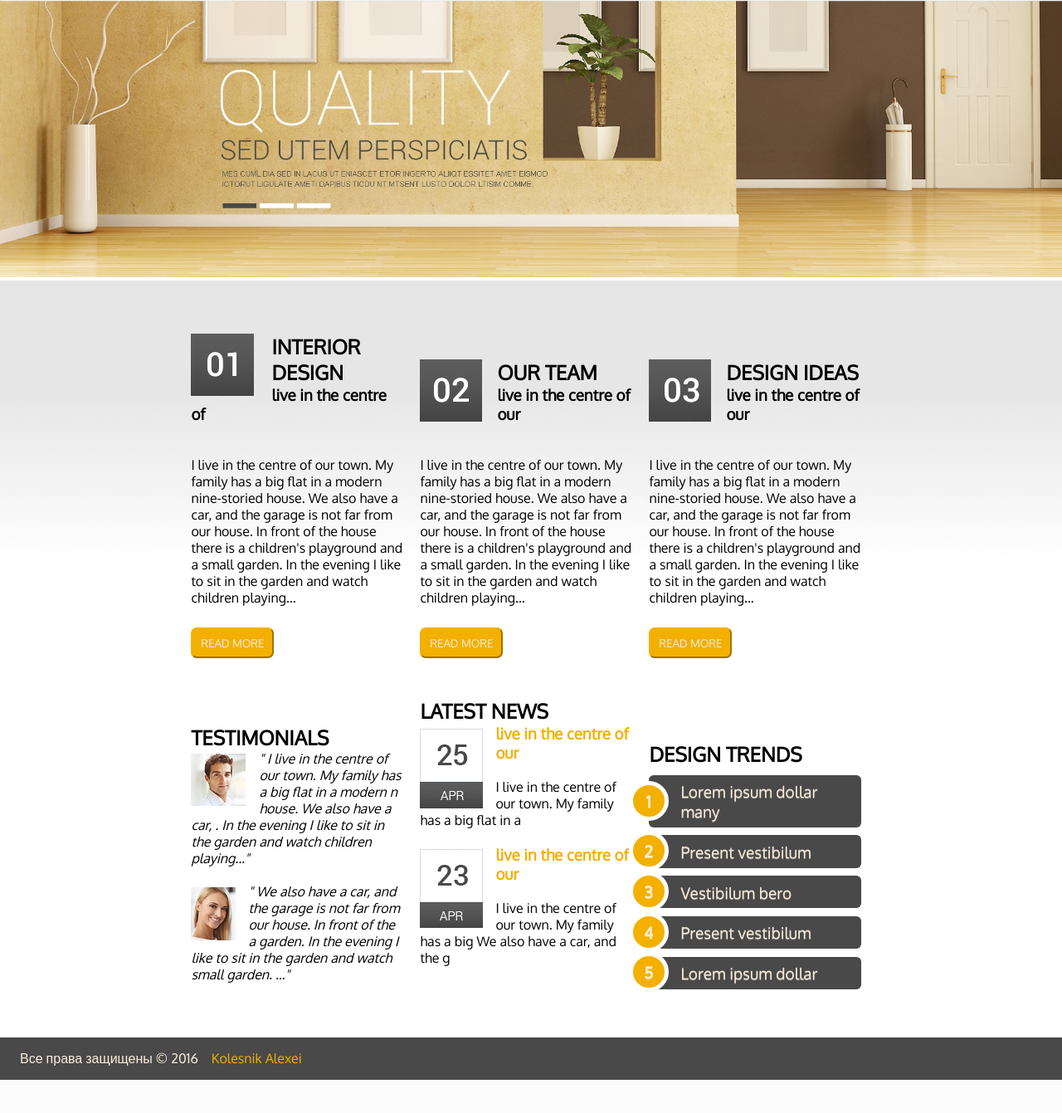
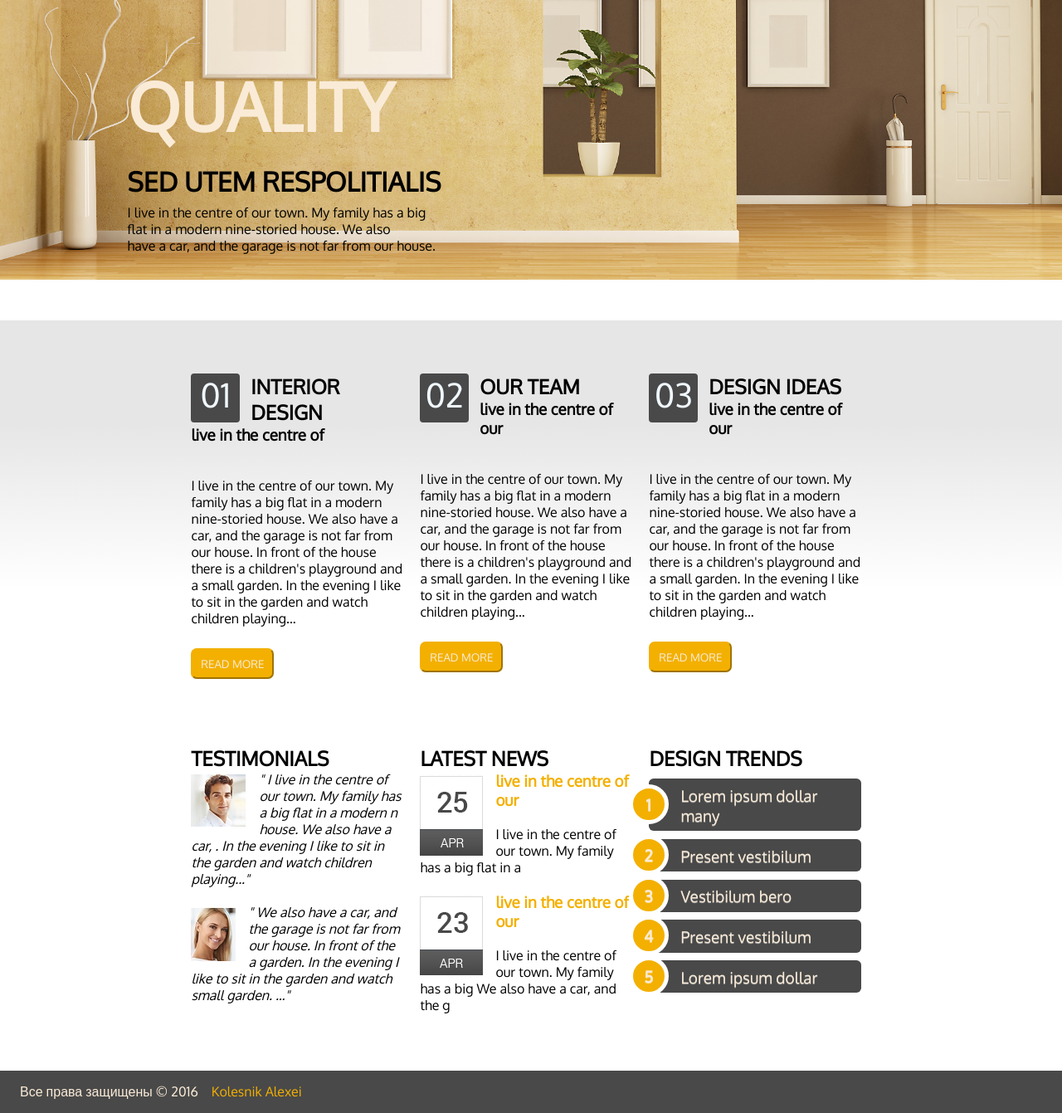
Before and after one commit to oleksii-s/26-10-fstk, a PHP site: page / in a window 1280 px wide. Shown: the part 150-1491 px from the top of the page at 83% size. Before the commit the page ends 1451 px from the top, so only its background shows below. Run offline with PHP 8.4, Linux system fonts and the light colour scheme; some web fonts are replaced.

Commit message:
reload_psd_site

```diff
--- a/psd_site/css/style.css
+++ b/psd_site/css/style.css
@@ -13,7 +13,33 @@
 a{
     text-decoration: none;
 }
-                             /*Вверх сайта*/
+h1{
+    width: 10%;
+    font-size: 5em;
+    padding-top: 6%;
+    padding-bottom: 1%;
+    margin-left: 12%;
+    color: antiquewhite;
+}
+h1:hover{
+    color:#EFAF11;
+}
+
+#h2_for_foto {
+    font-size: 2em;
+    margin-left: 12%;
+    margin-top: -1%;
+    padding-bottom: 7px;
+}
+ #p_fofto {
+
+     margin-left: 12%;
+     padding-bottom: 5em;
+}
+
+
+
+                           /*Вверх сайта*/
 #headertop {
     background-color:dimgray;
     height: 1.875em;
@@ -95,12 +120,13 @@ nav {
     padding-bottom: 1em;
     background: linear-gradient(to bottom,#E6E6E6 28%,#FFFFFF 72% );
 }
-
+                              /*side-bar*/
 
 .side-bar {
     margin-left: 18%;
     margin-top: 5%;
     display: inline-block;
+    vertical-align:top;
     height: auto;
     width:20%;
 
@@ -108,17 +134,33 @@ nav {
 }
 .side-bar1 {
      display: inline-block;
+    margin-top: 5%;
     height: auto;
+    vertical-align:top;
     padding-left: 1em;
 
 
     width:20%;
 }
 
-.imgh2 {
+.int_div {
+    text-align: center;
+    background-color: #494949;
+    width: 23%;
+    height: 3.7em;;
+    display: inline-block;
     float: left;
-    margin-right: 1.125em;
+    margin-right: 13px;
+    border-radius: 4px;
 }
+
+.int_int {
+    font-size: 2.5em;
+    color: aliceblue;
+}
+
+
+
 
 button {
     height: 37px;
@@ -144,6 +186,14 @@ button:hover{
 
 }
 
+#img_content {
+    background-image:url('../img/5xlKY_croper_ru.png');
+    background-repeat: no-repeat;
+    background-size: 100%;
+
+
+
+}
 
 
 .imgMG {
--- a/psd_site/index.html
+++ b/psd_site/index.html
@@ -30,13 +30,18 @@
                 <a class="menu"  href="mail us.html">MAIL US</a>
             </div>
        </nav>
-
-           <img src="img/WnKhk_croper_ru.jpeg"/>
-
+       <div id="img_content">
+           <h1>QUALITY</h1></br>
+           <h2 id="h2_for_foto">SED UTEM RESPOLITIALIS</h2>
+   <div id="p_fofto">
+       <p>I live in the centre of our town. My family has a big </br>flat in a modern nine-storied house. We also</br> have a car, and the garage is not far from our house. </p>
+    </div>
+       </div>
    </header>
   <section id="header-bottom">
       <div class="side-bar">
-          <img src="img/TNjqb_croper_ru.jpeg" class="imgh2"/><h2>INTERIOR DESIGN</h2><h3>live in the centre of </h3></br></br>
+         <div class="int_div"><span class="int_int">01</span></div>
+          <h2>INTERIOR DESIGN</h2><h3>live in the centre of </h3></br></br>
             <p>I live in the centre of our town. My family has a big flat in a modern nine-storied house. We also have a car, and the garage is not far from our house. In front of the house there is a children's playground and a small garden. In the evening I like to sit in the garden and watch children playing...</p>
             <form>
                 <button name="text" title="more info">READ MORE</button>
@@ -44,14 +49,18 @@
 
       </div>
       <div class="side-bar1">
-            <img src="img/mjN3G_croper_ru.jpeg" class="imgh2"/><h2>OUR TEAM</h2><h3>live in the centre of our </h3></br></br>
+            <div class="int_div"><span class="int_int">02</span></div>
+            <h2>OUR TEAM</h2>
+            <h3>live in the centre of our </h3></br></br>
             <p>I live in the centre of our town. My family has a big flat in a modern nine-storied house. We also have a car, and the garage is not far from our house. In front of the house there is a children's playground and a small garden. In the evening I like to sit in the garden and watch children playing...</p>
              <form>
                 <button name="text" title="more info">READ MORE</button>
             </form>
       </div>
       <div class="side-bar1">
-            <img src="img/0l82f_croper_ru.jpeg" class="imgh2"/><h2>DESIGN IDEAS</h2><h3>live in the centre of our </h3></br></br>
+            <div class="int_div"><span class="int_int">03</span></div>
+            <h2>DESIGN IDEAS</h2>
+            <h3>live in the centre of our </h3></br></br>
            <p> I live in the centre of our town. My family has a big flat in a modern nine-storied house. We also have a car, and the garage is not far from our house. In front of the house there is a children's playground and a small garden. In the evening I like to sit in the garden and watch children playing...</p>
             <form>
                 <button name="text" title="more info">READ MORE</button>
```
Also changed, not shown: other parts of psd_site/css/style.css (+74 -7 lines), psd_site/img/5xlKY_croper_ru.png (added), psd_site/img/WnKhk_croper_ru.jpeg (deleted).
